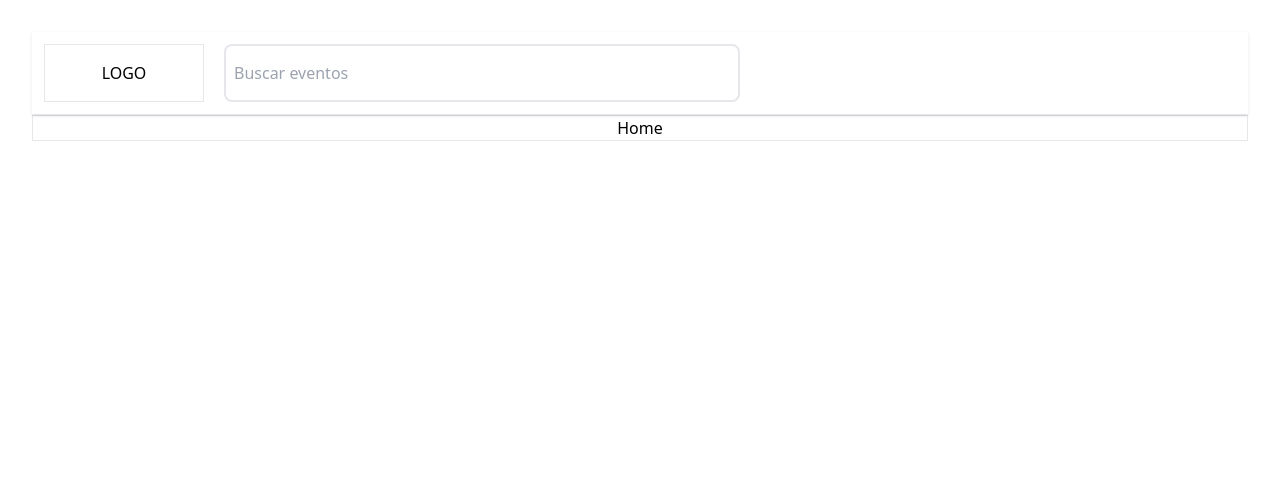
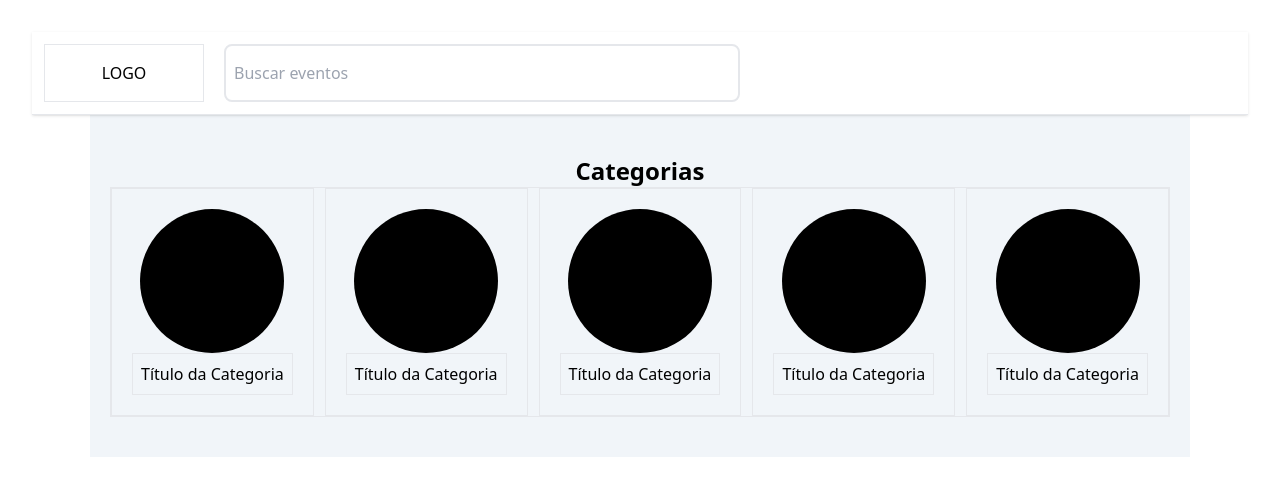
Before and after one commit to vf-jara/desafioMBLabs, a React (Vite) app: page / in a window 1280 px wide. Shown: the top 496 px of the page. Built offline with nearby package versions, Linux system fonts and the light colour scheme.

Commit message:
cards de categoria criados

```diff
--- /dev/null
+++ b/src/components/Category/Category.jsx
@@ -0,0 +1,14 @@
+import React from 'react'
+
+function Category(props) {
+    return (
+        <div className="py-5 px-5 border flex flex-col justify-center items-center">
+            <div className="bg-black w-36 h-36 rounded-full">
+                {/*Imagem*/}
+            </div>
+            <h3 className="border text-center p-2">Título da Categoria</h3>
+        </div>
+    )
+}
+
+export default Category
--- a/src/components/Layout/Layout.jsx
+++ b/src/components/Layout/Layout.jsx
@@ -5,7 +5,7 @@ function Layout({ children }) {
     return (
         <>
             <Header />
-            <div className='w-full'>{children}</div>
+            <div>{children}</div>
         </>
     )
 }
--- a/src/pages/Home.jsx
+++ b/src/pages/Home.jsx
@@ -1,12 +1,32 @@
 import React from 'react'
-import Header from '../components/Header/Header'
 import Layout from '../components/Layout/Layout'
+import Category from '../components/Category/Category'
 
 function Home() {
     return (
         <Layout>
-            <div className='border'>
-                Home
+            <div className='w-full flex justify-center'>
+                <div className='w-full max-w-[1100px]  py-10 px-5 bg-slate-100'>
+                    <div>
+                        <h2 className="text-2xl font-semibold">Categorias</h2>
+                    </div>
+                    <div className="flex justify-between border">
+                        {
+                            /*
+                            **************************
+                            implementar Map de categorias da API para renderizar todos os itens
+                            **************************
+                            */
+                        }
+
+                        <Category />
+                        <Category />
+                        <Category />
+                        <Category />
+                        <Category />
+
+                    </div>
+                </div>
 
             </div>
         </Layout>
```
